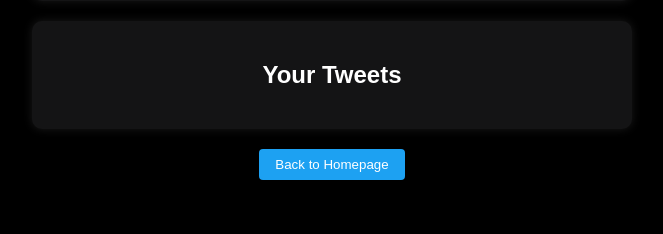
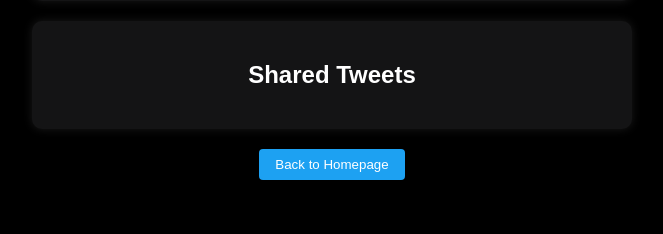
Before and after one commit to saharshgoenka/CSE412-SocialMediaSite, a Python web app: template flask/templates/profile.html in a window 1280 px wide. Shown: the part 566-800 px from the top of the page, without its empty margins (308-971 px from the left). Run offline with Jinja, Linux system fonts and the light colour scheme; the template is opened without the code that fills it, so the values that code supplies are empty.

Commit message:
Update profile header

```diff
--- a/flask/templates/profile.html
+++ b/flask/templates/profile.html
@@ -145,7 +145,7 @@
             </div>
         </div>
         <div class="tweets-container">
-            <h2 style="text-align: center;">Your Tweets</h2>
+            <h2 style="text-align: center;">Shared Tweets</h2>
             <ul>
                 {% for tweet in tweet_details %}
                 <li>
```
